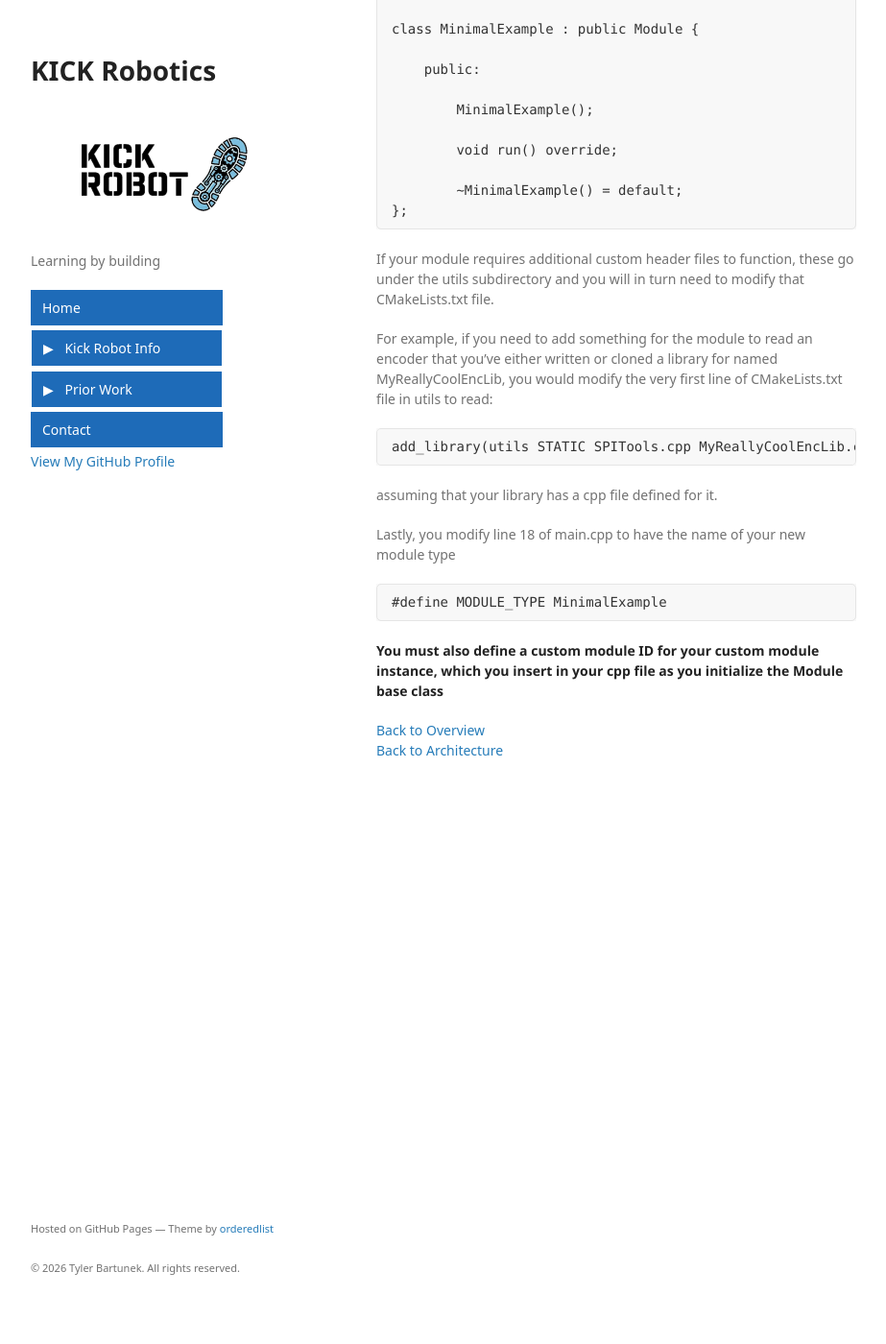
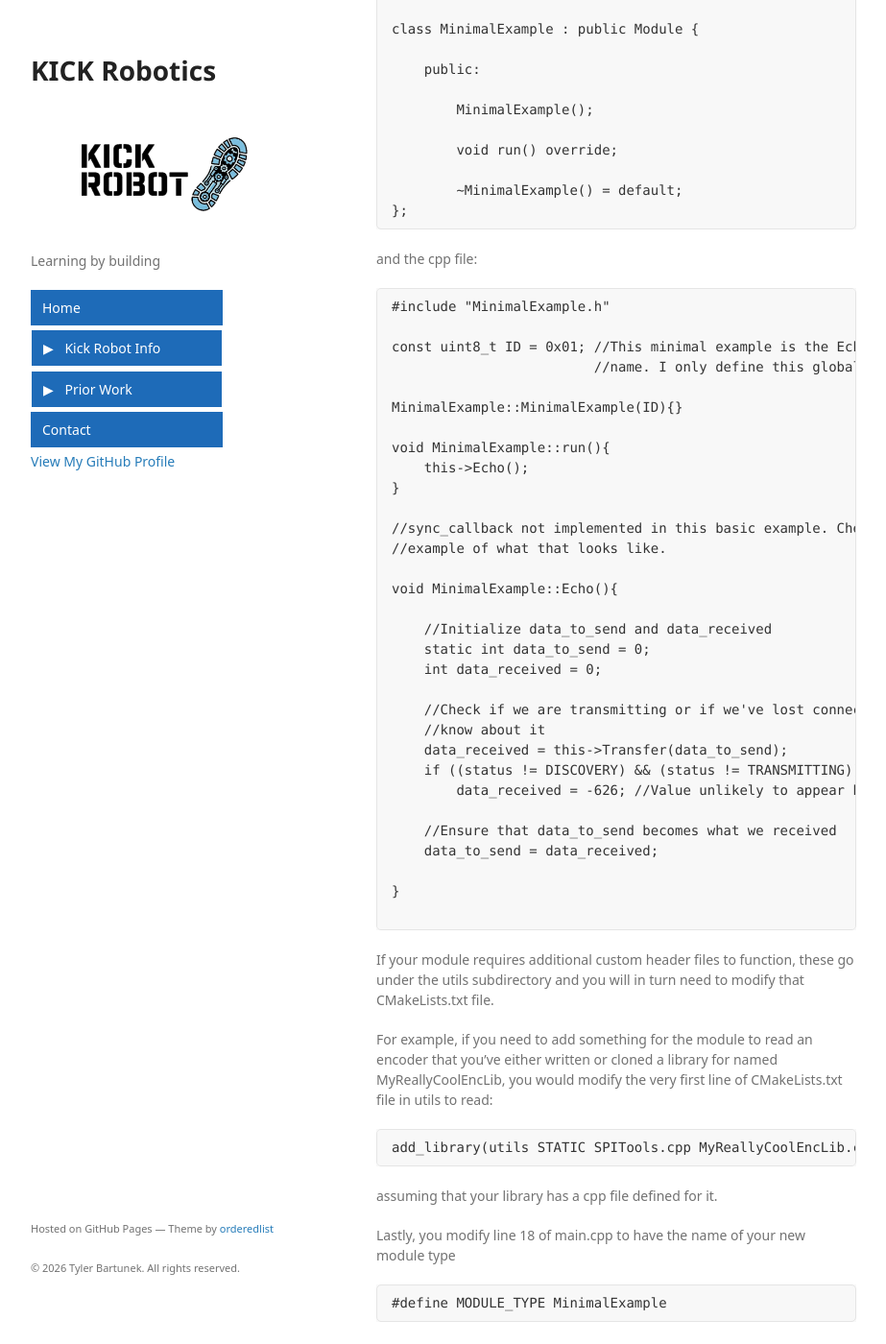
Before and after one commit to tyler-bartunek/tyler-bartunek.github.io, a Jekyll site: the page built from pages/kick-robot/architecture-topics/custom-modules-pico.md, in a window 1280 px wide and 1400 px high, scrolled down 612 px. Shown: the whole window at 96% size, without its empty margins (178-1101 px from the left). Built offline with Jekyll 4.4.1, drawn with Linux system fonts in a browser that asks for light colours; some web fonts are replaced; our own code applies the rules of GitHub Pages for plain Markdown files.

````diff
--- a/pages/kick-robot/architecture-topics/custom-modules-pico.md
+++ b/pages/kick-robot/architecture-topics/custom-modules-pico.md
@@ -31,6 +31,42 @@ class MinimalExample : public Module {
 };
 ```
 
+and the cpp file:
+
+```
+#include "MinimalExample.h"
+
+const uint8_t ID = 0x01; //This minimal example is the EchoDevice class under a different
+                         //name. I only define this global here to clarify that point.
+
+MinimalExample::MinimalExample(ID){}
+
+void MinimalExample::run(){
+    this->Echo();
+}
+
+//sync_callback not implemented in this basic example. Check Wheels.cpp once available for an
+//example of what that looks like.
+
+void MinimalExample::Echo(){
+
+    //Initialize data_to_send and data_received
+    static int data_to_send = 0;
+    int data_received = 0;
+
+    //Check if we are transmitting or if we've lost connection. If we have then we want to
+    //know about it
+    data_received = this->Transfer(data_to_send);
+    if ((status != DISCOVERY) && (status != TRANSMITTING))
+        data_received = -626; //Value unlikely to appear by accident in transfer, means bad
+
+    //Ensure that data_to_send becomes what we received
+    data_to_send = data_received;
+
+}
+
+```
+
 If your module requires additional custom header files to function, these go under the utils subdirectory and you will in turn need to modify that CMakeLists.txt file.
 
 For example, if you need to add something for the module to read an encoder that you've either written or cloned a library for named MyReallyCoolEncLib, you would modify the very first line of CMakeLists.txt file in utils to read:
@@ -47,7 +83,6 @@ Lastly, you modify line 18 of main.cpp to have the name of your new module type
 #define MODULE_TYPE MinimalExample
 ```
 
-**You must also define a custom module ID for your custom module instance, which you insert in your cpp file as you initialize the Module base class**
-
+<br>
 [Back to Overview]({% link pages/kick-robot/overview.md %}) <br>
 [Back to Architecture]({% link pages/kick-robot/architecture.md %})
````
Also changed, not shown: pages/kick-robot/architecture-topics/transmission.md (+3 -0 lines), pages/kick-robot/architecture.md (+29 -2 lines), pages/kick-robot/overview.md (+1 -1 lines), pages/kick-robot/status.md (+4 -4 lines), assets/img/kick-robot/SPI_Hub.png (added), assets/img/kick-robot/SPI_Hub_detail.png (added).
